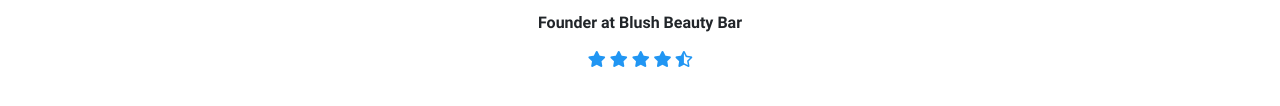
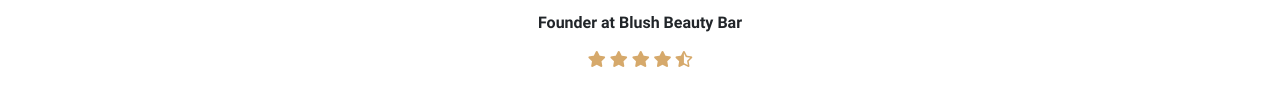
Before and after one commit to aigerimtashmatova/LandingpageSalonScale, a plain HTML site: page index.html in a window 1280 px wide. Shown: the part 1909-2015 px from the top of the page. Drawn offline with Linux system fonts and the light colour scheme.

Commit message:
stars icon color changed

```diff
--- a/css/style.css
+++ b/css/style.css
@@ -36,3 +36,7 @@
 #testimonial .img-fluid {
   height: 4rem;
 }
+
+.fa-star {
+  color: #D6A96B;
+}
--- a/index.html
+++ b/index.html
@@ -194,11 +194,11 @@
               <h4 class="font-weight-bold">Erica</h4>
               <h6 class="font-weight-bold my-3">Founder at Blush Beauty Bar</h6>
               <!--Review-->
-              <i class="fas fa-star blue-text"> </i>
-              <i class="fas fa-star blue-text"> </i>
-              <i class="fas fa-star blue-text"> </i>
-              <i class="fas fa-star blue-text"> </i>
-              <i class="fas fa-star-half-alt blue-text"> </i>
+              <i class="fas fa-star" style="color:#D6A96B;"> </i>
+              <i class="fas fa-star" style="color:#D6A96B;"> </i>
+              <i class="fas fa-star" style="color:#D6A96B;"> </i>
+              <i class="fas fa-star" style="color:#D6A96B;"> </i>
+              <i class="fas fa-star-half-alt" style="color:#D6A96B;"> </i>
             </div>
           </div>
           <!--First slide-->
```
